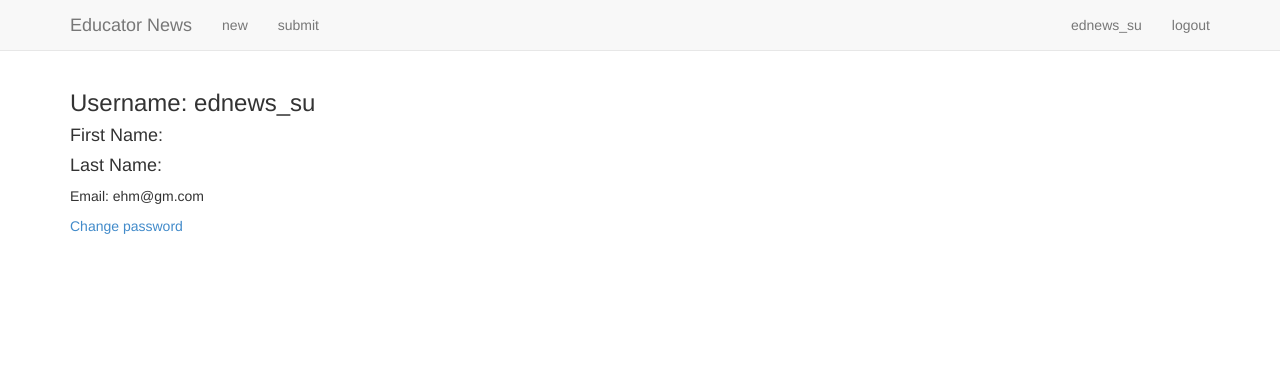
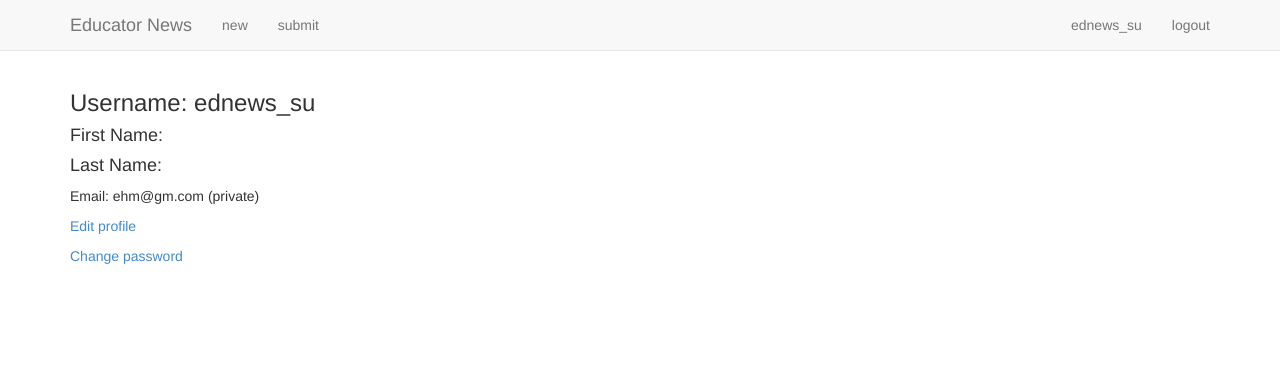
Before and after one commit to ehmatthes/educator_news, a Django app: page /profile/1/ in a window 1280 px wide. Shown: the top 380 px of the page. Run offline with Django 3.2, Linux system fonts and the light colour scheme; a user stored in the database is signed in; data comes from the database, SQL or seed files in the repository.

Commit message:
Started edit_profile; profile shows email addresses only when appropriate.

```diff
--- a/educator_news/ed_news/views.py
+++ b/educator_news/ed_news/views.py
@@ -39,6 +39,11 @@ def profile(request, profile_id):
                               {'target_user': target_user,
                                'own_profile': own_profile,
                                },
+                              context_instance = RequestContext(request))
+
+def edit_profile(request):
+    return render_to_response('registration/edit_profile.html',
+                              {},
                               context_instance = RequestContext(request))
 
 def password_change_form(request):
--- a/educator_news/educator_news/static/templates/registration/profile.html
+++ b/educator_news/educator_news/static/templates/registration/profile.html
@@ -5,10 +5,22 @@
     <h3>Username: {{ target_user.username }}</h3>
     <h4>First Name: {{ target_user.first_name }}</h4>
     <h4>Last Name: {{ target_user.last_name }}</h4>
-    <p>Email: {{ target_user.email }}</p>
+    <p>
+		{% if own_profile %}
+		    Email: {{ target_user.email }}
+		    {% if target_user.email.public %}
+		        (public)
+		    {% else %}
+		        (private)
+		    {% endif %}
+		{% elif target_user.email.public %}
+		    Email: {{ target_user.email }}
+		{% endif %}
+	 </p>
 
 	 {% if own_profile %}
-      <p><a href="{% url 'password_change_form' %}">Change password</a><p>
+	   <p><a href="{% url 'edit_profile' %}">Edit profile</a></p>
+      <p><a href="{% url 'password_change_form' %}">Change password</a></p>
     {% endif %}
 
 {% endblock %}
--- a/educator_news/educator_news/urls.py
+++ b/educator_news/educator_news/urls.py
@@ -14,6 +14,7 @@ urlpatterns = patterns('',
     url(r'^login/', 'django.contrib.auth.views.login', name='login'),
     url(r'^logout/', 'ed_news.views.logout_view', name='logout_view'),
     url(r'^profile/(?P<profile_id>\d+)/$', 'ed_news.views.profile', name='profile'),
+    url(r'^edit_profile/', 'ed_news.views.edit_profile', name='edit_profile'),
     url(r'^password_change/', 'ed_news.views.password_change_form', name='password_change_form'),
     url(r'^password_change_successful/', 'ed_news.views.password_change_successful', name='password_change_successful'),
     url(r'^register/', 'ed_news.views.register', name='register'),
```
Also changed, not shown: educator_news/educator_news/static/templates/registration/edit_profile.html (added, +7 -0 lines).
